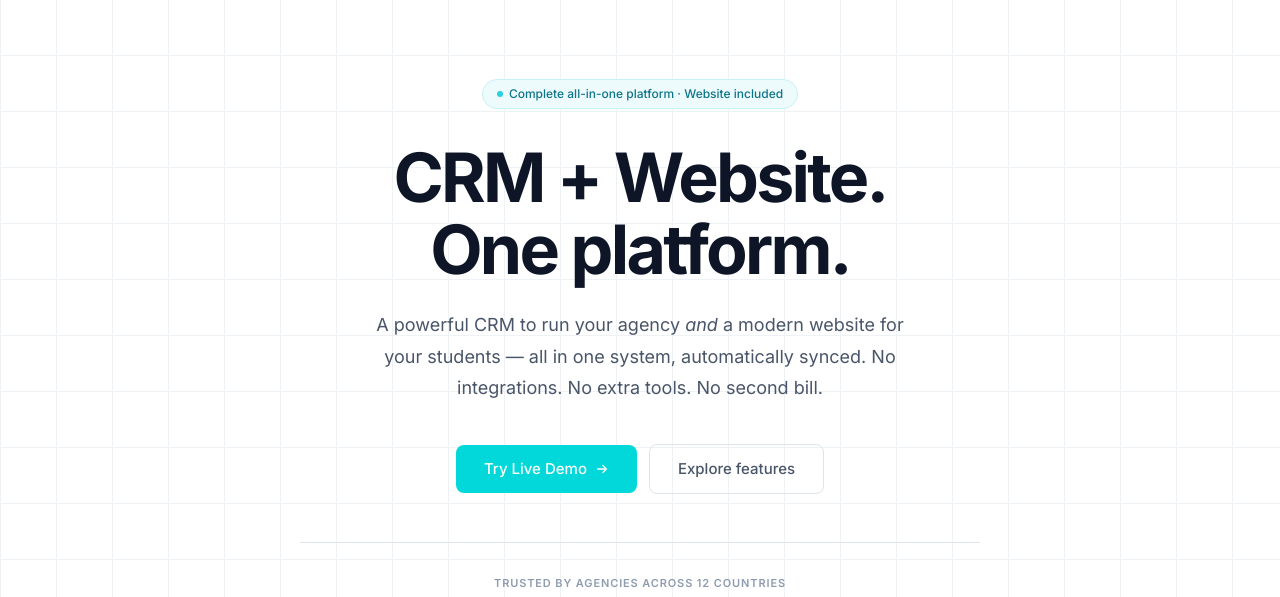
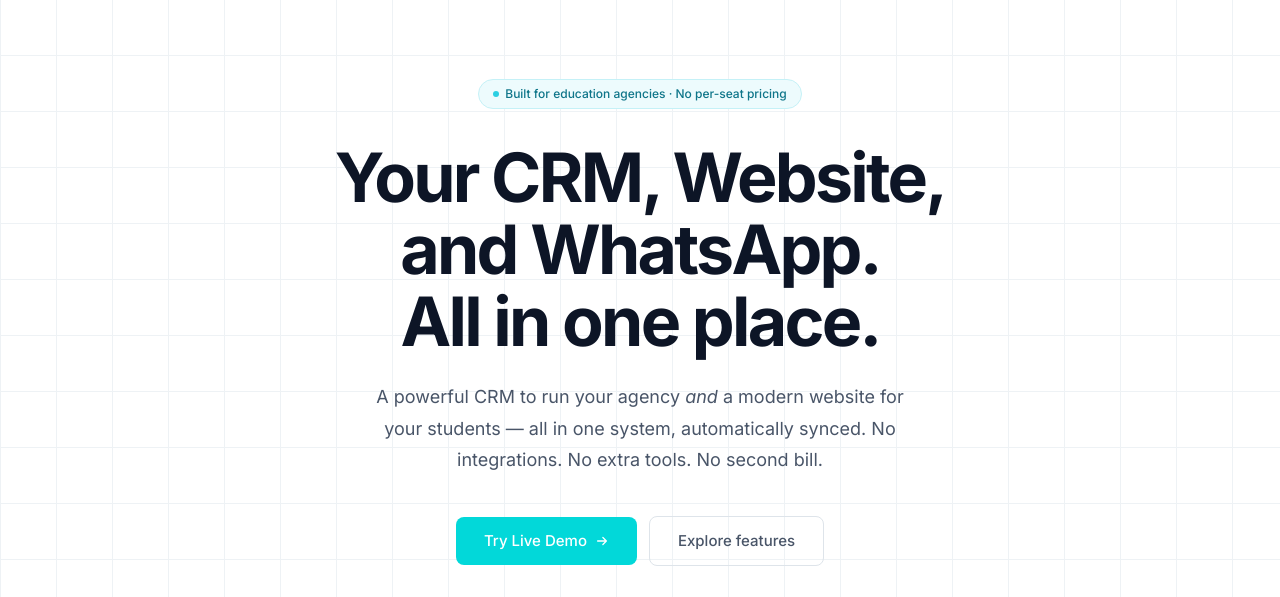
Before and after one commit to hernansaa/edway-web, a Django app: template src/apps/marketing/templates/marketing/home.html in a window 1280 px wide. Shown: the part 61-658 px from the top of the page. Run offline with Django 5.2, Linux system fonts and the light colour scheme; the template is opened without the code that fills it, so the values that code supplies are empty; style sheets or scripts are compiled from the project's sources.

Commit message:
Improve hero H1: personal, benefit-driven, with audience qualifier label

```diff
--- a/src/apps/marketing/templates/marketing/home.html
+++ b/src/apps/marketing/templates/marketing/home.html
@@ -10,11 +10,11 @@
 
             <div class="edway-pill" style="margin-bottom:32px;">
                 <span style="width:6px;height:6px;background:var(--blue);border-radius:50%;flex-shrink:0;"></span>
-                Complete all-in-one platform · Website included
+                Built for education agencies · No per-seat pricing
             </div>
 
             <h1 class="hero-heading" style="font-size:clamp(40px,6vw,68px);font-weight:700;letter-spacing:-0.04em;line-height:1.06;color:var(--text-heading);margin-bottom:24px;">
-                CRM + Website.<br>One platform.
+                Your CRM, Website, and WhatsApp.<br>All in one place.
             </h1>
 
             <p class="hero-copy" style="font-size:18px;line-height:1.75;color:var(--text-body);max-width:560px;margin:0 auto 40px;">
```
